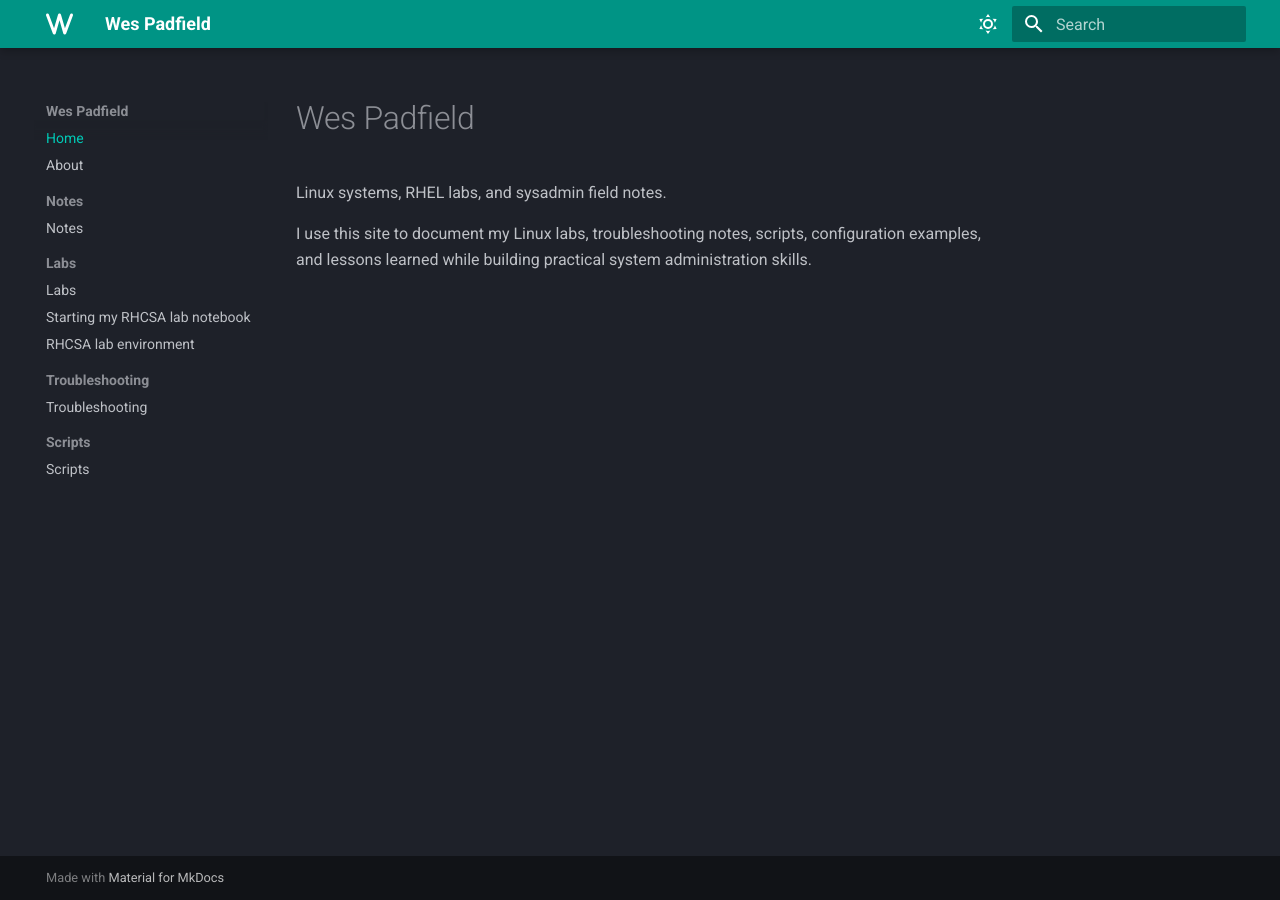
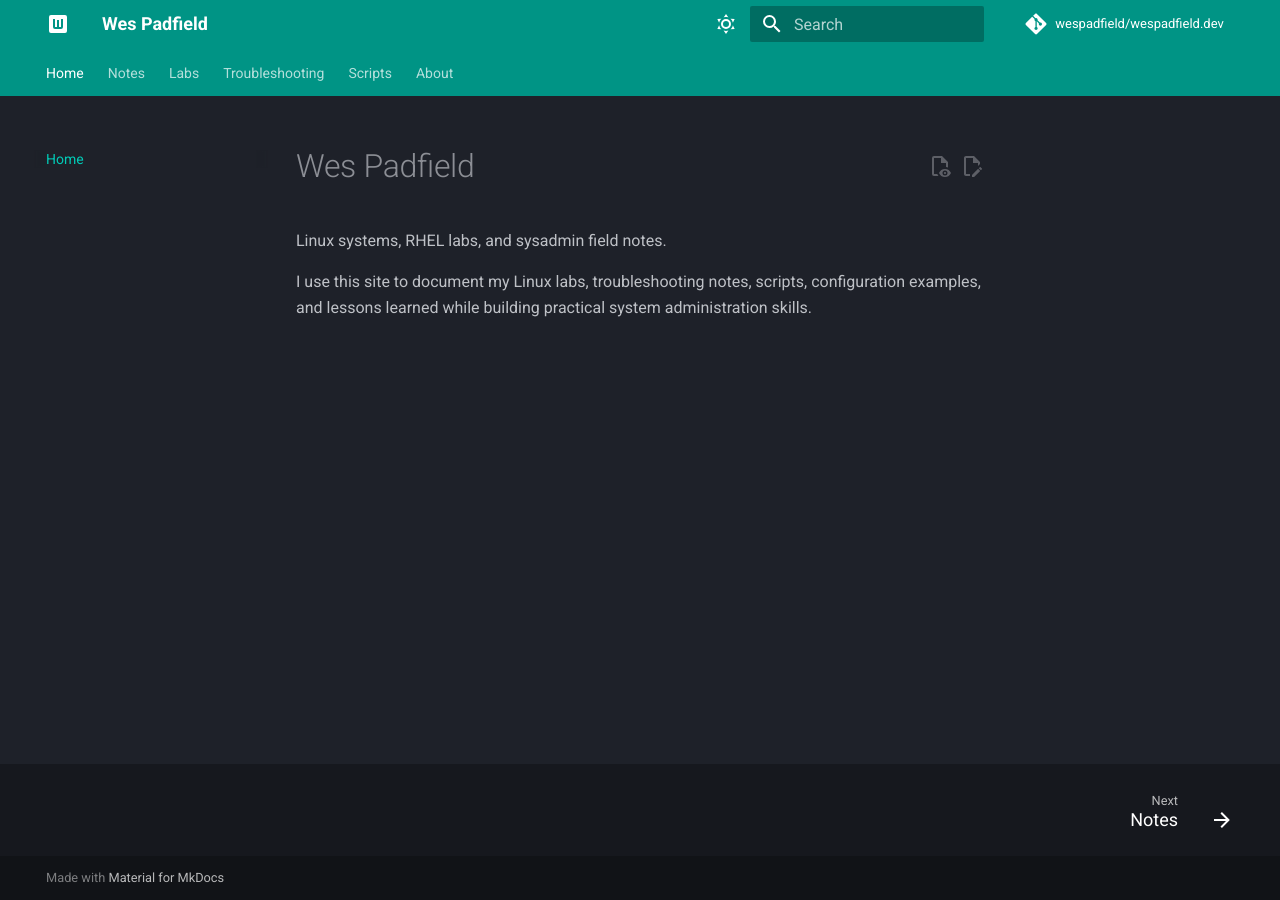
Before and after one commit to wespadfield/wespadfield.dev, an MkDocs documentation site: the page built from docs/index.md, in a window 1280 px wide. Built offline with MkDocs 1.6.1 and Material for MkDocs 9.7.7, drawn with Linux system fonts in a browser that asks for light colours; comment, search, counter and statistics services are not loaded.

Commit message:
Multiple updates to the theme and site navigation

```diff
--- a/mkdocs.yml
+++ b/mkdocs.yml
@@ -1,7 +1,14 @@
+# Project information
 site_name: Wes Padfield
 site_description: Linux systems, RHEL labs, and sysadmin field notes
 site_url: https://wespadfield.dev
+site_author: Wes Padfield
 
+# Repository
+repo_name: wespadfield/wespadfield.dev
+repo_url: https://github.com/wespadfield/wespadfield.dev
+
+# Configuration
 theme:
   name: material
   palette:
@@ -24,17 +31,39 @@ theme:
     text: Roboto
     code: Roboto Mono
   icon:
-    logo: fontawesome/solid/w
+    logo: material/alpha-w-box
   features:
+    - content.action.edit
+    - content.action.view
+    - content.code.annotate
+    - content.code.copy
+    # - content.code.select
+    # - content.footnote.tooltips
+    # - content.tabs.link
+    - content.tooltips
+    # - header.autohide
+    # - navigation.expand
+    - navigation.footer
+    - navigation.indexes
+    # - navigation.instant
+    # - navigation.instant.prefetch
+    # - navigation.instant.progress
+    # - navigation.prune
     - navigation.sections
+    - navigation.tabs
+    # - navigation.tabs.sticky
     - navigation.top
+    - navigation.tracking
     - search.highlight
+    - search.share
     - search.suggest
-    - content.code.copy
+    - toc.follow
+    # - toc.integrate
+  favicon: images/favicon.svg
 
+# Page tree
 nav:
   - Home: index.md
-  - About: about.md
   - Notes:
       - notes/index.md
   - Labs:
@@ -45,15 +74,23 @@ nav:
       - troubleshooting/index.md
   - Scripts:
       - scripts/index.md
+  - About: about.md
 
+# Plugins
 plugins:
   - search
   - tags
 
+# Extensions
 markdown_extensions:
   - admonition
   - tables
   - toc:
       permalink: true
-  - pymdownx.highlight
+  - pymdownx.highlight:
+      anchor_linenums: true
+      line_spans: __span
+      pygments_lang_class: true
+  - pymdownx.inlinehilite
+  - pymdownx.snippets
   - pymdownx.superfences
```
Also changed, not shown: docs/images/favicon.svg (added).
